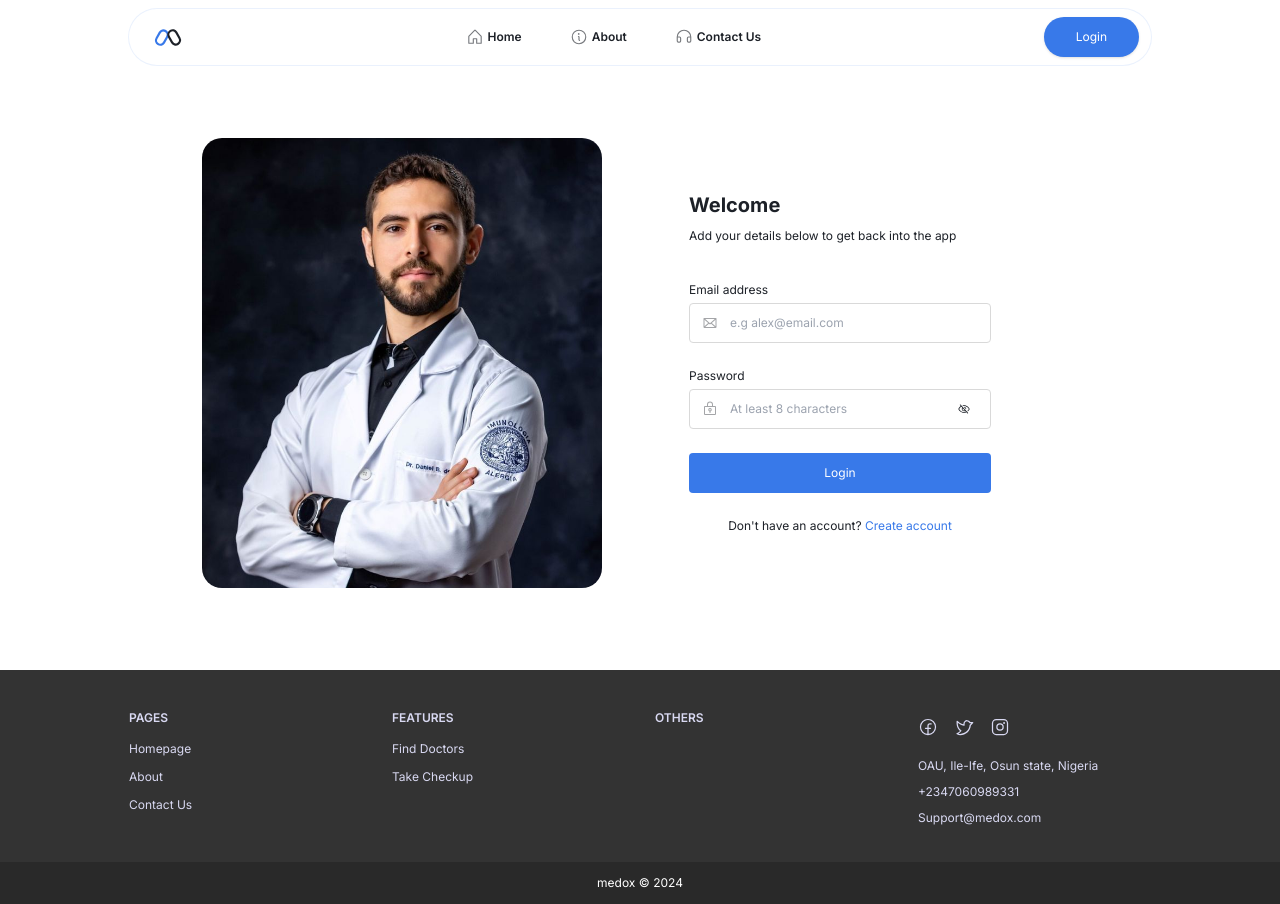
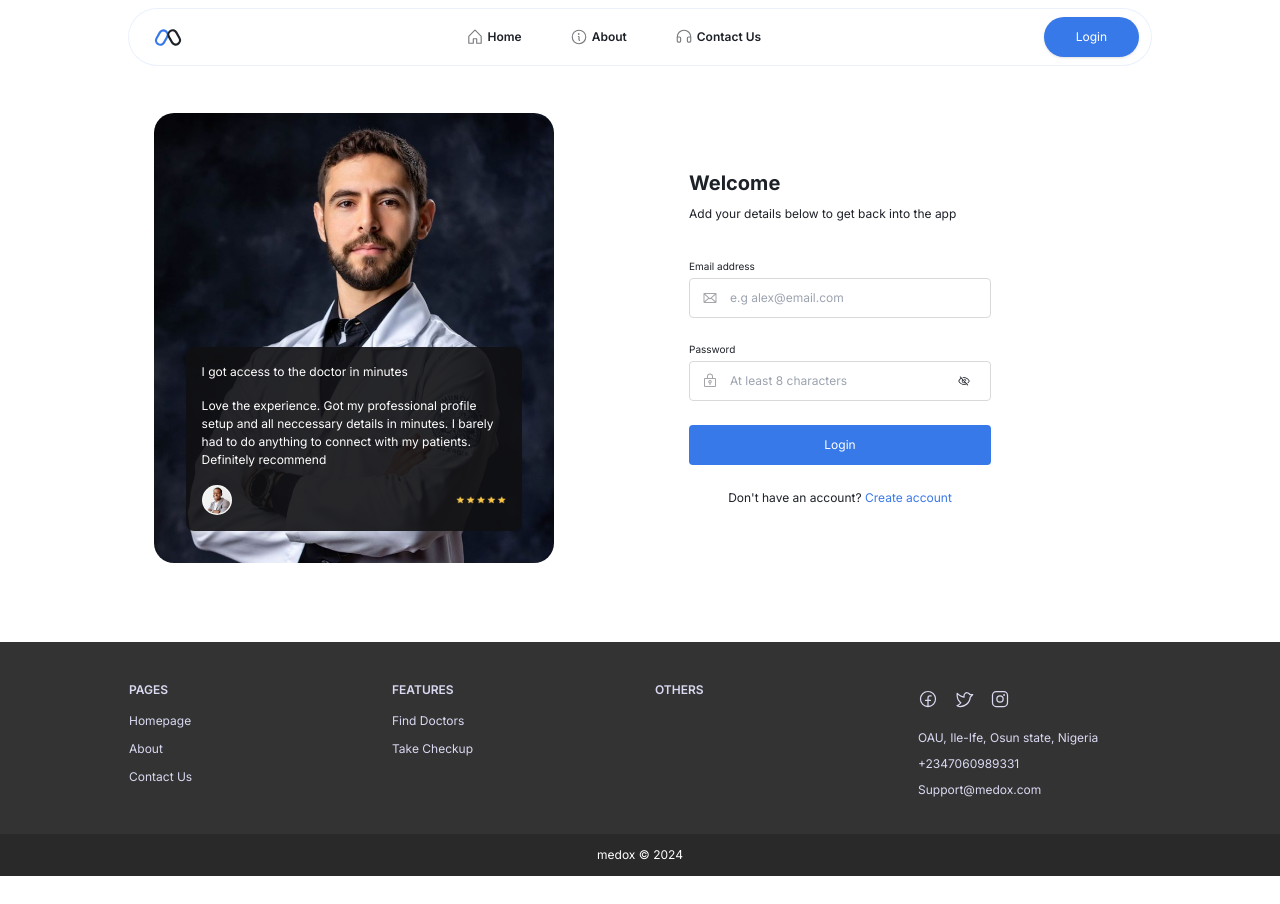
Before and after one commit to abel-otegbola/Medox, a Next.js app: page /login in a window 1280 px wide. After the commit the page ends 876 px from the top, so only its background shows below. Built offline with nearby package versions, Linux system fonts and the light colour scheme; no server answers.

Commit message:
style: login sideimg texts

```diff
--- a/src/app/login/page.tsx
+++ b/src/app/login/page.tsx
@@ -14,11 +14,22 @@ export default function Loginpage() {
 
 
     return (
-        <div className="min-h-[500px] flex mt-[3%] md:mx-[10%] sm:items-center justify-center">
+        <div className="min-h-[500px] flex mt-4 md:mx-[12%] sm:items-center justify-between">
             <div className="md:block hidden w-[400px] h-[450px] relative rounded-[20px]">
               <Image src={"/images/doctor.jpg"} alt="guitarist" fill sizes={"100%"} className="rounded-[20px] object-cover" />
+              <div className="flex justify-end flex-col p-8 h-full">
+                <div className="flex flex-col gap-4 p-4 rounded-lg bg-[#101012]/[0.9] z-[2] text-white">
+                    <h4>I got access to the doctor in minutes</h4>
+                    <h4>Love the experience. Got my professional profile setup and all neccessary details in minutes. I barely had to do anything to connect with my patients. Definitely recommend</h4>
+                    <div className="flex justify-between items-center">
+                        <Image src="/images/profile-img.webp" alt="user" width={30} height={30} className="rounded-full" />
+                        <Image src="/images/stars.webp" alt="user" width={50} height={15} />
+                    </div>
+                </div>
+              </div>
             </div>
 
+            <div className="flex flex-1 justify-center items-center">
                 <div className="sm:w-[476px] w-full p-12">
                     <Formik
                         initialValues={{ email: '', password: ''}}
@@ -55,5 +66,7 @@ export default function Loginpage() {
                     </Formik>
                 </div>
             </div>
+
+        </div>
     )
 }
--- a/src/app/page.tsx
+++ b/src/app/page.tsx
@@ -8,12 +8,12 @@ export default function Home() {
   return (
     <main className="">
 
-      <header className="min-h-screen flex flex-wrap justify-between gap-4 md:px-[10%] px-4 md:py-[5%] py-12">
+      <header className="min-h-screen flex flex-wrap justify-between gap-8 md:px-[10%] px-4 md:py-[5%] py-12">
         <div className="flex flex-col gap-6 lg:w-[48%]">
-          <h1 className="sm:text-[40px] text-[32px] font-bold mx-auto">Access Quality Healthcare from Anywhere</h1>
+          <h1 className="sm:text-[40px] text-[28px] font-bold mx-auto">Access Quality Healthcare from Anywhere</h1>
           <p className="mb-2">Our platform connects you with experienced doctors for online consultations, making healthcare more accessible and convenient.</p>
           <div className="flex gap-6 items-center">
-            <Button href="/doctors" className="gap-3 pl-4"><MagnifyingGlass /> Search Doctors</Button>
+            <Button href="/doctors" className="gap-3 pl-4 rounded-full"><MagnifyingGlass /> Search Doctors</Button>
             <div className="flex relative h-[65px] w-[65px] items-center justify-center">
               <CircleText width={65} height={65} className="animate-spin-slow absolute top-0 left-0"/>
               <Play weight="fill" size={24} className="text-primary cursor-pointer z-[2]"/>
@@ -26,8 +26,8 @@ export default function Home() {
           <p className="font-medium"><b className="font-bold">5.0</b> from 120+ reviews</p>
         </div>
 
-        <div className="flex py-[3%] items-start lg:w-[50%]">
-          <Image src="/images/hero-img.webp" alt="video call" width={550} height={500} />
+        <div className="flex py-[3%] items-start lg:w-[48%]">
+          <Image src="/images/hero-img.webp" alt="video call" width={500} height={500} />
         </div>
       </header>
 
--- a/src/components/header/header.tsx
+++ b/src/components/header/header.tsx
@@ -29,7 +29,7 @@ export default function Header() {
     const menuRef = useOutsideClick(setToggleMenu, false)
 
     return (
-        <div className="flex items-center justify-between sticky md:top-2 top-0 left-0 z-[50] bg-white/[0.8] dark:bg-dark/[0.9] dark:text-gray p-3 md:m-2 md:mx-[10%] md:rounded-full backdrop-blur-sm border border-primary/[0.1] dark:border-primary/[0.09]">
+        <div className="flex items-center justify-between sticky md:top-2 top-0 left-0 z-[50] bg-white/[0.8] dark:bg-dark/[0.9] dark:text-gray md:p-3 p-4 md:m-2 md:mx-[10%] md:rounded-full backdrop-blur-sm border border-primary/[0.1] dark:border-primary/[0.09]">
             <Link href="/" className="md:ml-3">
                 <LogoIcon width={30} />
             </Link>
@@ -45,7 +45,7 @@ export default function Header() {
             <div ref={menuRef} className="flex items-center justify-end gap-6 relative">
                 {
                     !user ?
-                    <Button href="/login" className="-my-2 md:rounded-full shadow">Login</Button>
+                    <Button href="/login" className="-my-2 rounded-full shadow">Login</Button>
                     :
                     <button className="p-2 bg-gray/[0.3] dark:bg-gray/[0.08] rounded-full" onClick={() => setToggleMenu(!toggleMenu)}><User size={16}/></button>
                 }
--- a/src/components/input/input.tsx
+++ b/src/components/input/input.tsx
@@ -22,7 +22,7 @@ export default function Input({ className, disabled, label, name, value, type, o
 
     return (
         <div className="flex flex-col w-full gap-1">
-            { label ? <label htmlFor={name} className="text-[12px]">{label}</label> : "" }
+            { label ? <label htmlFor={name} className={`text-[10px] ${focus ? "text-primary" : ""}`}>{label}</label> : "" }
 
             <div className={`flex items-center gap-2 relative rounded-[4px] bg-white dark:bg-dark dark:text-gray w-full h-[40px] border p-1 px-3 duration-500
                 ${error && !focus ? "border-red text-red " : "border-gray dark:border-gray/[0.2] "}
```
Also changed, not shown: public/images/profile-img.webp (added). Lines whose indentation alone changed are shown as unchanged.
